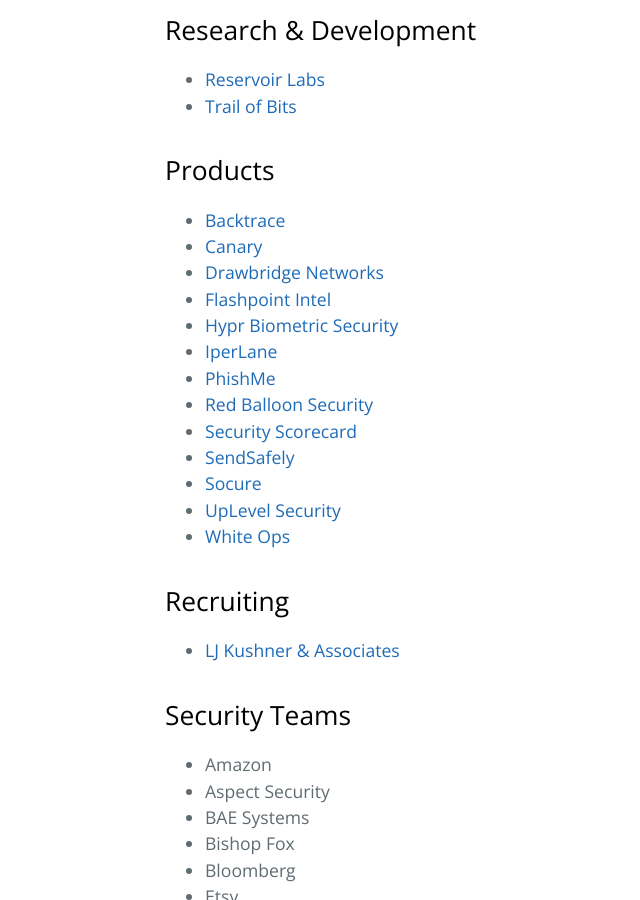
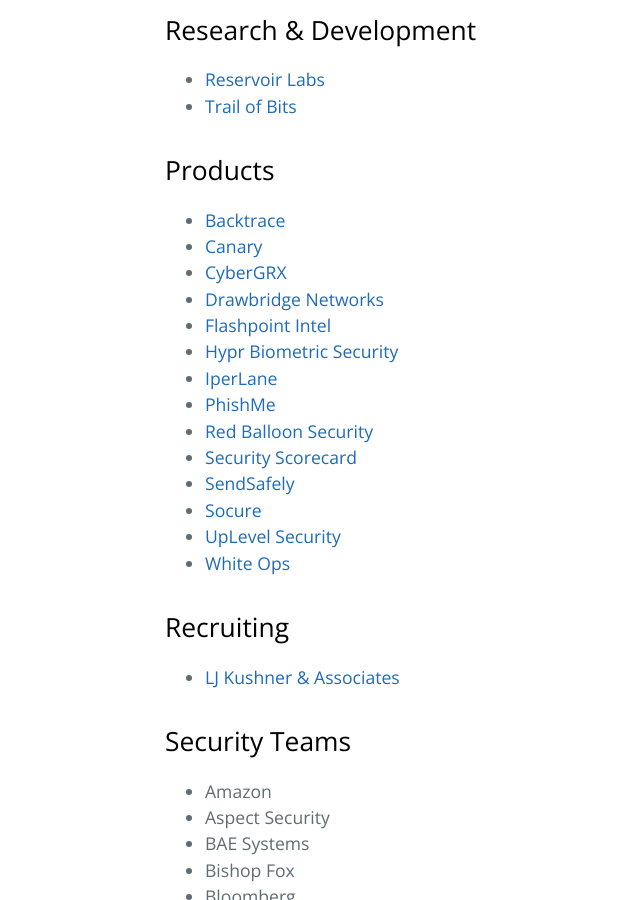
Before and after one commit to trailofbits/nyc-infosec, a Jekyll site: the page built from companies.md, in a window 1280 px wide and 900 px high, scrolled down 702 px. Shown: the whole window, without its empty margins (59-699 px from the left). Built offline with Jekyll 4.4.1, drawn with Linux system fonts in a browser that asks for light colours.

Commit message:
Add CyberGRX

```diff
--- a/companies.md
+++ b/companies.md
@@ -27,6 +27,7 @@
 
 * [Backtrace](https://backtrace.io)
 * [Canary](https://canary.is/)
+* [CyberGRX](https://www.cybergrx.com/)
 * [Drawbridge Networks](http://www.drawbridge.io/)
 * [Flashpoint Intel](https://www.flashpoint-intel.com/)
 * [Hypr Biometric Security](https://www.hypr.com/)
```
